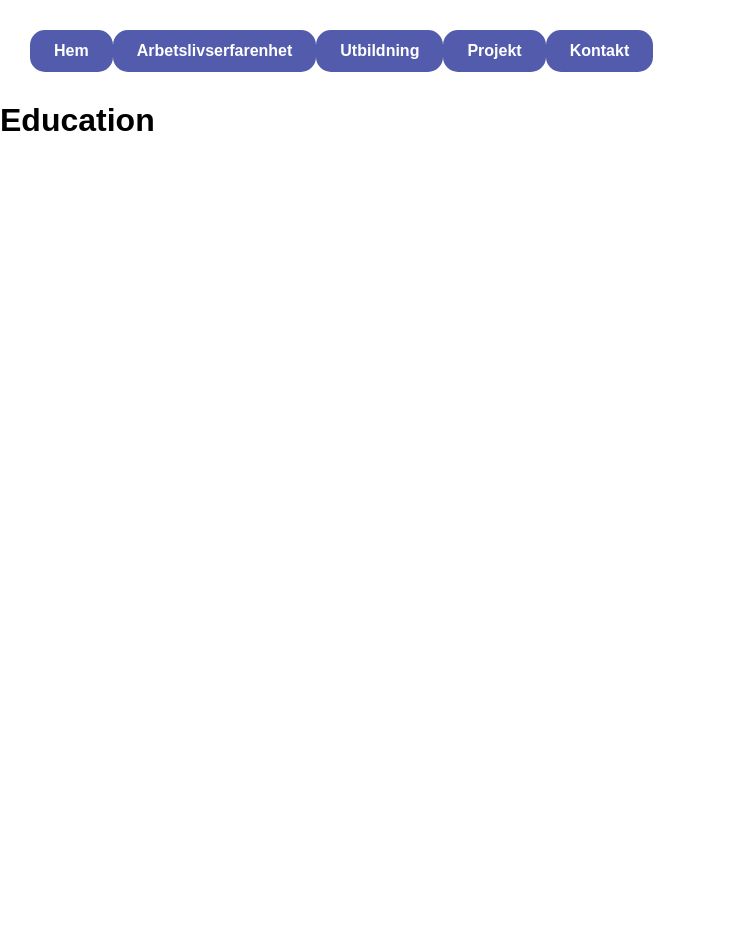
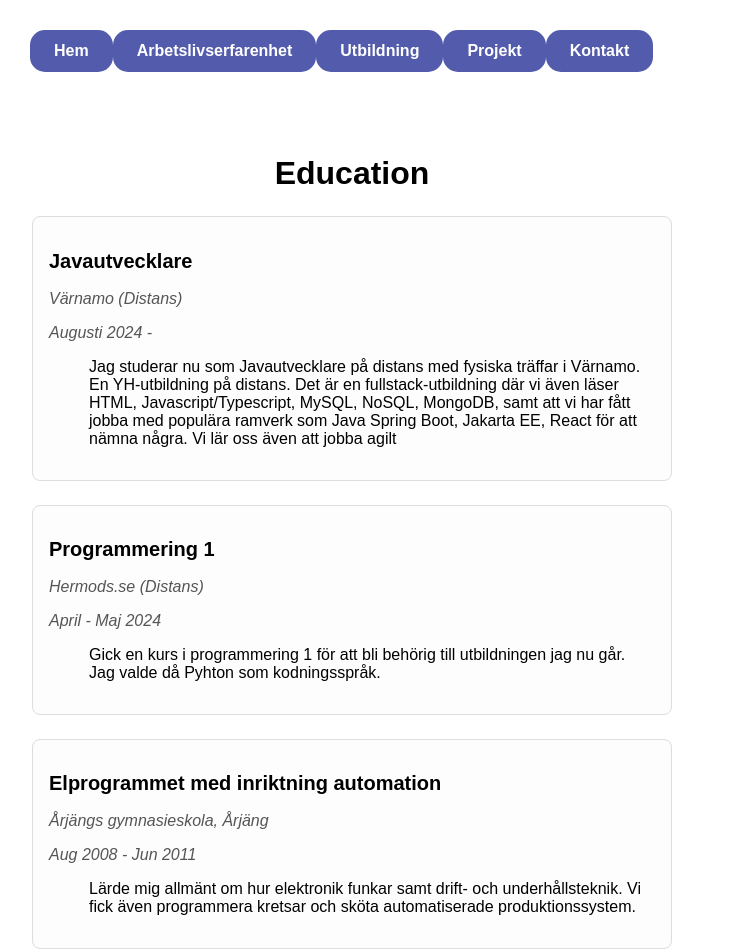
Before and after one commit to BjerveN92/cv2.0, a React (Vite) app: page /education in a window 1280 px wide. Shown: the top 952 px of the page, without its empty margins (0-733 px from the left). Before the commit the page ends 800 px from the top, so only its background shows below. Built offline with nearby package versions, Linux system fonts and the light colour scheme.

Commit message:
added education

```diff
--- a/src/data/educationData.json
+++ b/src/data/educationData.json
@@ -4,15 +4,15 @@
         "name" : "Javautvecklare",
         "location" : "Värnamo (Distans)",
         "date&year" : "Augusti 2024 - ",
-        "description" : "Jag studerar nu som Javautvecklare på distans med fysiska träffar i Värnamo. En YH-utbildning på distans.\n Det är en fullstack-utbildning där vi även läser HTML, Javascript/Typescript, MySQL, NoSQL, MongoDB,\n samt att vi har fått jobba med populära ramverk som Java Spring Boot, Jakarta EE, React för att nämna några. \n Vi lär oss även att jobba agilt  "
-
+        "description" :["Jag studerar nu som Javautvecklare på distans med fysiska träffar i Värnamo. En YH-utbildning på distans. Det är en fullstack-utbildning där vi även läser HTML, Javascript/Typescript, MySQL, NoSQL, MongoDB, samt att vi har fått jobba med populära ramverk som Java Spring Boot, Jakarta EE, React för att nämna några. Vi lär oss även att jobba agilt  "
+]
     },
     {
         "id" : 2,
         "name" : "Programmering 1",
         "location" : "Hermods.se (Distans)",
         "date&year" : "April - Maj 2024",
-        "description" : "Gick en kurs i programmering 1 för att bli behörig till utbildningen jag nu går. Jag valde då Pyhton som kodningsspråk. "
+        "description" : ["Gick en kurs i programmering 1 för att bli behörig till utbildningen jag nu går. Jag valde då Pyhton som kodningsspråk."]
 
     },
     {
@@ -20,15 +20,15 @@
         "name" : "Elprogrammet med inriktning automation",
         "location" : "Årjängs gymnasieskola, Årjäng",
         "date&year" : "Aug 2008 - Jun 2011",
-        "description" : "Lärde mig allmänt om hur elektronik funkar samt drift- och underhållsteknik. Vi fick även programmera kretsar och sköta automatiserade produktionssystem."
-
+        "description" : ["Lärde mig allmänt om hur elektronik funkar samt drift- och underhållsteknik. Vi fick även programmera kretsar och sköta automatiserade produktionssystem."
+]
     },
     {
         "id" : 4,
         "name" : "Silbodalskolan Årskurs 7 - 9",
         "location" : " Årjäng",
         "date&year" : "Aug 2005 - Jun 2008",
-        "description" : "Grundskolan"
+        "description" : ["Grundskolan"]
 
     }
 ]
--- a/src/pages/education.tsx
+++ b/src/pages/education.tsx
@@ -1,3 +1,56 @@
+import {useState, useEffect} from "react";
+
+interface EducationData {
+    id: number,
+    name: string,
+    location: string,
+    "date&year": string,
+    description: string
+}
+
+
 export const Education = () => {
-    return <h1>Education</h1>
+    const [educationData, setEducationData] = useState<EducationData[]>([]);
+
+    useEffect(() => {
+        const fetchData = async () => {
+            try {
+                const response = await fetch("/src/data/educationData.json");
+                const data = await response.json();
+                setEducationData(data);
+            } catch (error) {
+                console.error("du kan inte se mina jobb..fel med fetchen :D", error);
+            }
+        };
+        fetchData();
+    }, []);
+
+
+
+    return (
+        <div className="section">
+            <h1 className="section-title">Education</h1>
+                {educationData.map((edu) => (
+                    <div key={edu.id} className="entry-card">
+                        <h2 className="entry-title">{edu.name}</h2>
+                        <p className="entry-location">{edu.location}</p>
+                        <p className="entry-dates">
+                        {Array.isArray(edu["date&year"])
+                            ? edu["date&year"].join(", ")
+                            : edu["date&year"]}
+                        </p>
+                        {Array.isArray(edu.description) ? (
+                                <ul className="entry-description">
+                                    {edu.description.map((desc, index) =>(
+                                        <div key={index}>{desc}</div>
+                                    ))}
+                                </ul>
+                        ) : (
+                            <p className="entry-description">{edu.description}</p>
+                        )}
+                    </div>
+                ))}
+        </div>
+    );
+
 };
--- a/src/pages/jobs.tsx
+++ b/src/pages/jobs.tsx
@@ -18,7 +18,7 @@ export const Jobs = () => {
                 const data = await response.json();
                 setWorkData(data);
             } catch (error) {
-                console.error("f*n också, ni kan inte se mina jobb..fel med fetchen :D", error)
+                console.error("du kan inte se mina jobb..fel med fetchen :D", error)
             }
         };
         fetchData();
```
Lines whose indentation alone changed are shown as unchanged.
